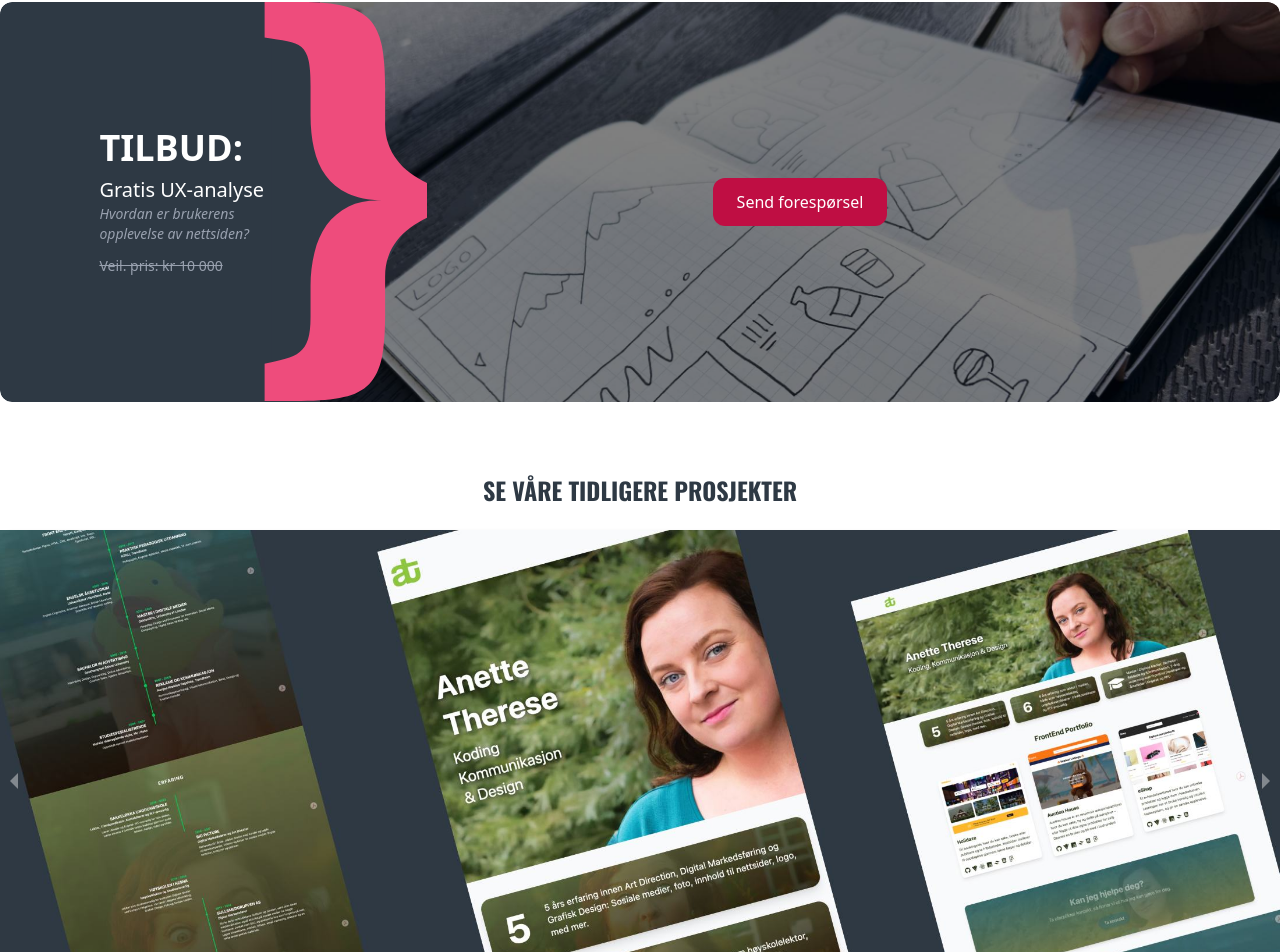
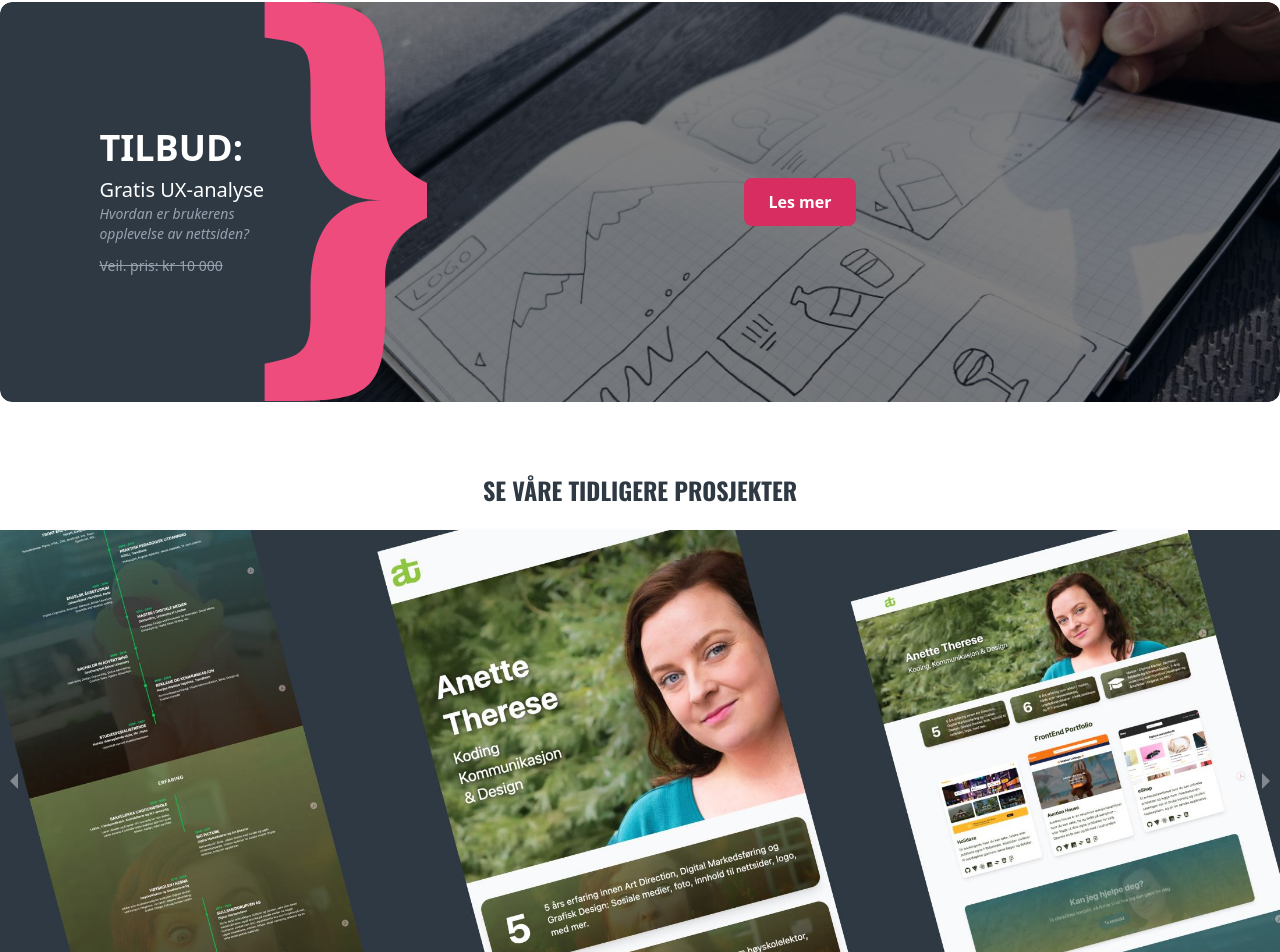
Before and after one commit to elanetto/Kodera, a React (Vite) app: page / in a window 1280 px wide. Shown: the part 2944-3896 px from the top of the page. Built offline with nearby package versions, Linux system fonts and the light colour scheme; a web font is replaced by a local one.

Commit message:
Redirect: Nå går UX-Banner ikke direkte til bestilling, men linker heller til side med mer informasjon

```diff
--- a/src/Components/BannerUX/index.jsx
+++ b/src/Components/BannerUX/index.jsx
@@ -1,13 +1,12 @@
 import BgImage from "../../assets/carousel/main/Karusellbilde1.jpg";
 import CurlyPinkSVG from "../../assets/images/curly-pink-to-the-right.svg";
 import DarkSVGbg from "../../assets/images/darl-bg-to-the-curly-bracket.svg";
-import UXcontactForm from "../UXcontactForm";
+import { Link } from "react-router-dom";
 
 export default function UXbanner() {
   return (
     <section className="w-full">
       <div className="relative w-full max-w-7xl mx-auto overflow-hidden">
-
         {/* ---------- MOBILE LAYOUT ---------- */}
         <div
           className="flex md:hidden relative w-full h-[400px] bg-cover bg-center items-center justify-center text-center px-6 rounded-xl overflow-hidden"
@@ -18,7 +17,9 @@ export default function UXbanner() {
 
           {/* Content */}
           <div className="relative z-10 text-white">
-            <h2 className="text-3xl text-white font-bold font-koulen">TILBUD:</h2>
+            <h2 className="text-3xl text-white font-bold font-koulen">
+              TILBUD:
+            </h2>
             <p className="mt-2 font-bold text-2xl">Gratis UX-analyse</p>
             <p className="text-sm text-white italic pt-3">
               Hvordan er brukerens
@@ -30,7 +31,12 @@ export default function UXbanner() {
               Veil. pris: kr 10 000
             </p>
             <div className="mt-6">
-              <UXcontactForm />
+              <Link
+                to="/tjenester/ux-analyse"
+                className="inline-block bg-[var(--color-main)] hover:bg-[var(--color-main-hover)] text-white font-semibold py-3 px-6 rounded-lg transition"
+              >
+                Les mer
+              </Link>
             </div>
           </div>
         </div>
@@ -61,7 +67,12 @@ export default function UXbanner() {
           >
             <div className="absolute inset-0 bg-black/50 rounded-r-xl" />
             <div className="relative z-10">
-              <UXcontactForm />
+              <Link
+                to="/tjenester/ux-analyse"
+                className="inline-block bg-[var(--color-main)] hover:bg-[var(--color-main-hover)] text-white font-semibold py-3 px-6 rounded-lg transition"
+              >
+                Les mer
+              </Link>
             </div>
           </div>
 
```
Lines whose indentation alone changed are shown as unchanged.
